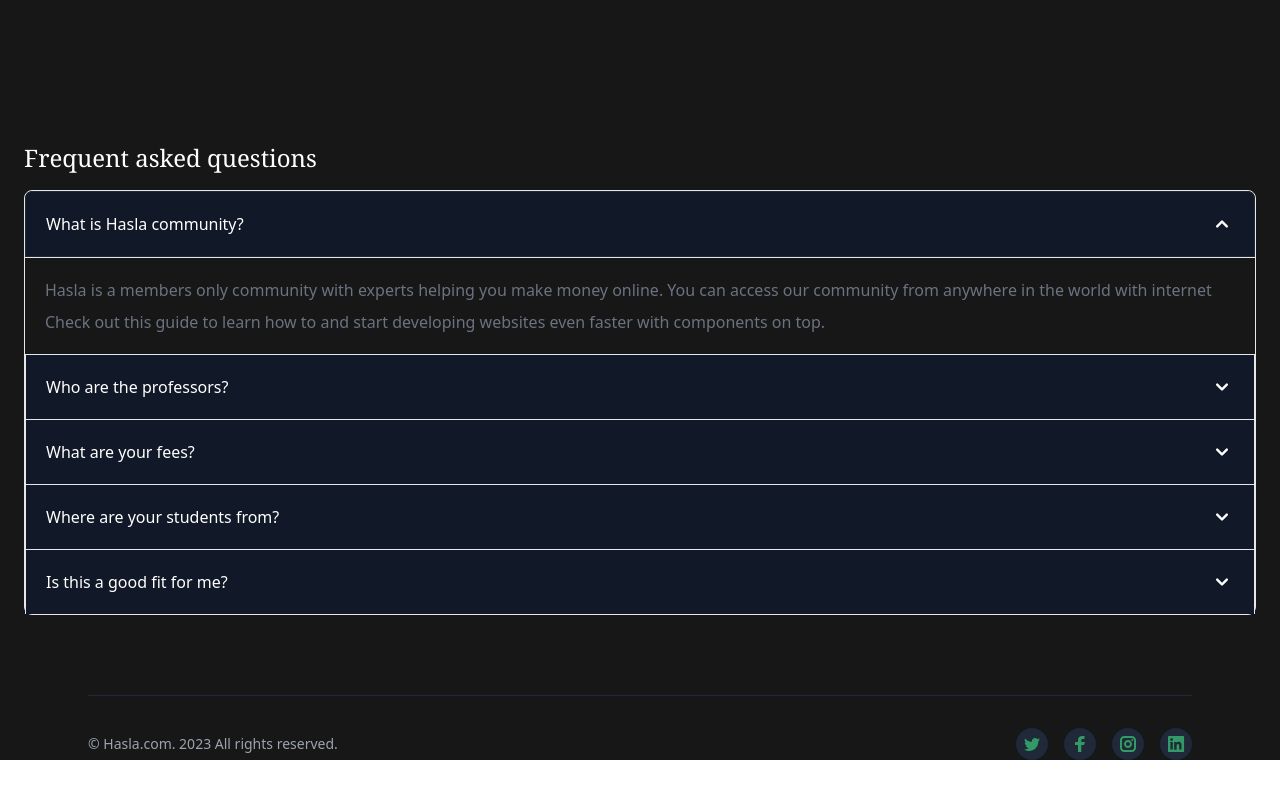
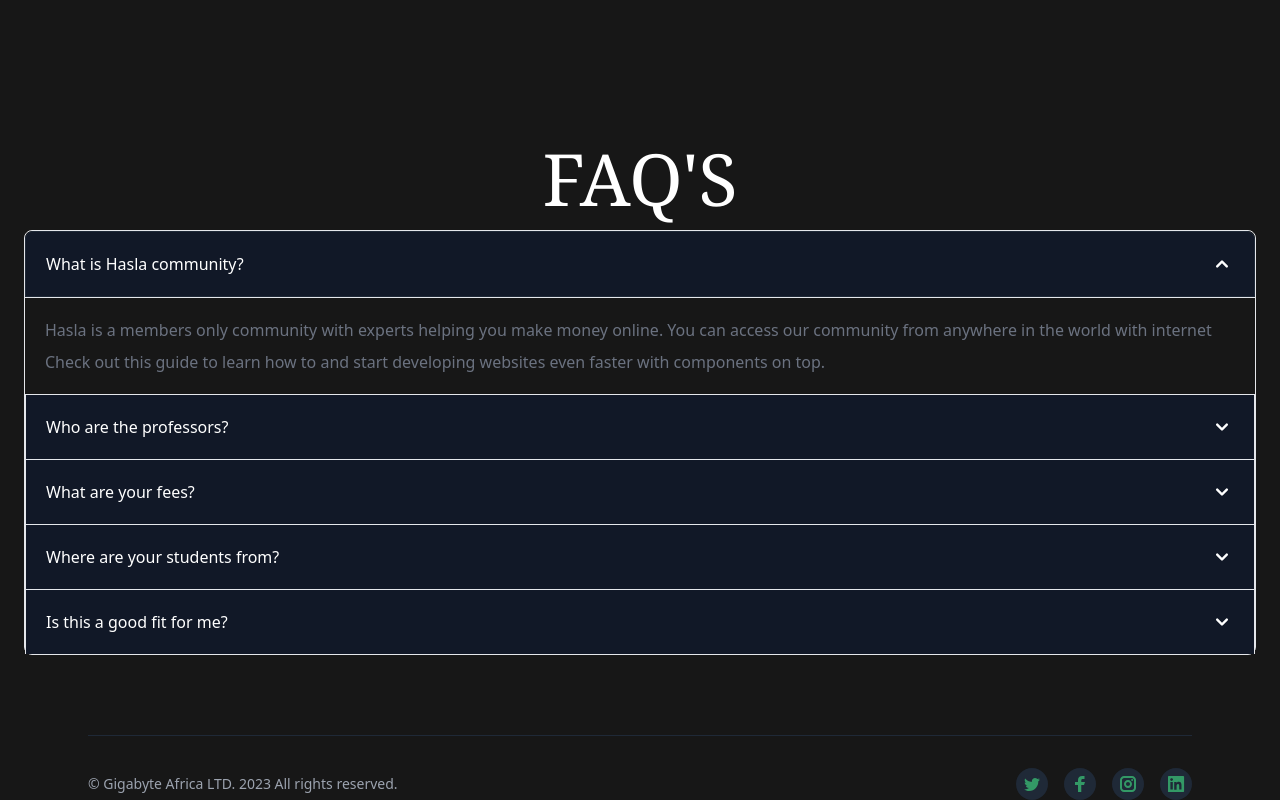
Before and after one commit to onthelisttz/hasla, a Next.js app: page / in a window 1280 px wide. Shown: the part 3829-4629 px from the top of the page. Before the commit the page ends 4589 px from the top, so only its background shows below. Built offline with nearby package versions, Linux system fonts and the light colour scheme.

Commit message:
27/02/2023 6

```diff
--- a/src/app/page.js
+++ b/src/app/page.js
@@ -260,7 +260,7 @@
             <a href="#faq" className="cursor-pointer hope text-lg  px-2 mr-3 rounded-md">
     <span className=" relative group ">
 <span className="">FAQ's</span>
-{/* git commit -m "27/02/2023 4" */}
+{/* git commit -m "27/02/2023 5" */}
   <span className="absolute -bottom-1 left-0 w-0 h-[0.2em] bg-[#339966] transition-all group-hover:w-[2.7em]"></span>
 </span>
 
@@ -838,7 +838,9 @@
 
 
 <div id ="faq" className="max-w-7xl mx-auto px-4 my-20 sm:px-6 ">
-<h1 className="text-2xl font-serif  text-white " >Frequent asked questions</h1>
+<div className="text-center">
+<h1 className="text-7xl font-serif  text-white " >FAQ'S</h1>
+</div>
 <Accordion className="mt-4 border border-gray-800 border-3xl">
   <Accordion.Panel  className="border border-sm">
     <Accordion.Title className="hover:bg-gray-800 focus:text-green-500 border border-gray-800 focus:border-lg bg-gray-900 text-white">
@@ -960,7 +962,7 @@
   </ul>
 
   {/* Copyrights note */}
-  <div className="text-gray-400 text-sm mr-4">&copy; Hasla.com. 2023 All rights reserved.</div>
+  <div className="text-gray-400 text-sm mr-4">&copy; Gigabyte Africa LTD. 2023 All rights reserved.</div>
 
 </div>
 
```
